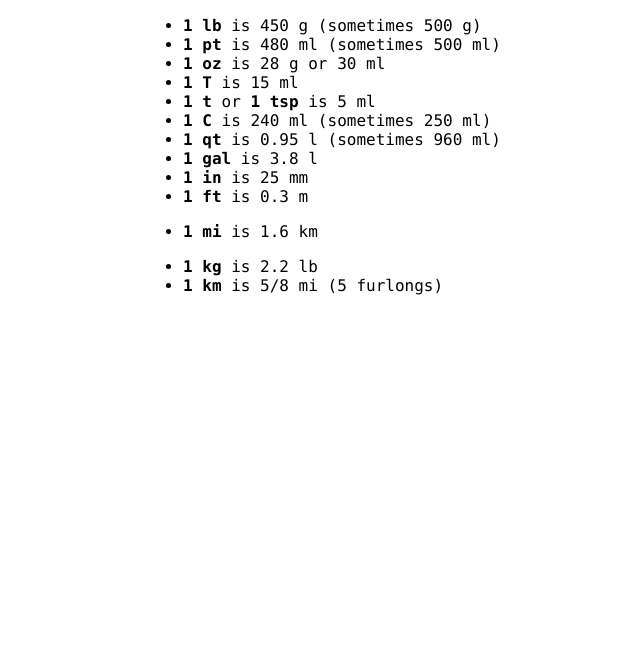
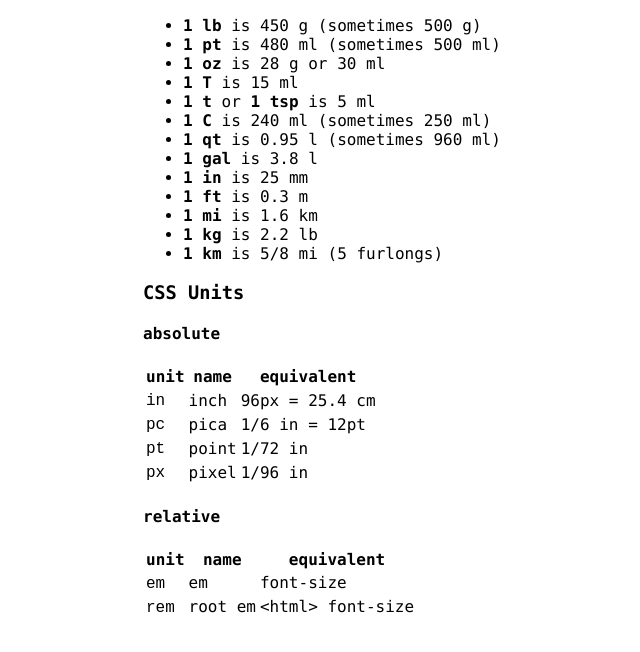
Before and after one commit to popempire/hjhw, a Jekyll site: the page built from units-measures.md, in a window 1280 px wide. Shown: the top 652 px of the page, without its empty margins (137-777 px from the left). Built offline with Jekyll 4.4.1, drawn with Linux system fonts in a browser that asks for light colours.

Commit message:
Update units-measures.md

```diff
--- a/units-measures.md
+++ b/units-measures.md
@@ -16,6 +16,24 @@
  - __1 in__ is 25 mm
  - __1 ft__ is 0.3 m
  - __1 mi__ is 1.6 km
-
  - __1 kg__ is 2.2 lb
  - __1 km__ is 5/8 mi (5 furlongs)
+
+
+### CSS Units ###
+
+#### absolute ####
+
+|unit  |name         |equivalent         |
+|------|-------------|-------------------|
+|`in`  |inch         |96px = 25.4 cm     |
+|`pc`  |pica         |1/6 in = 12pt      |
+|`pt`  |point        |1/72 in            |
+|`px`  |pixel        |1/96 in            |
+
+#### relative ####
+
+|unit  |name         |equivalent         |
+|------|-------------|-------------------|
+|`em`  |em           |<element> font-size|
+|`rem` |root em      |<html> font-size   |
```
